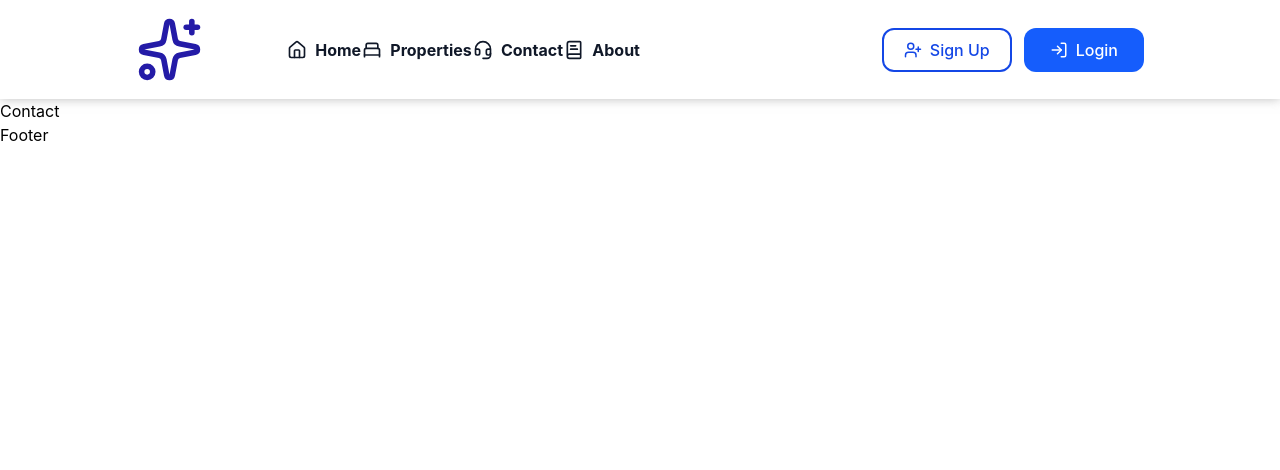
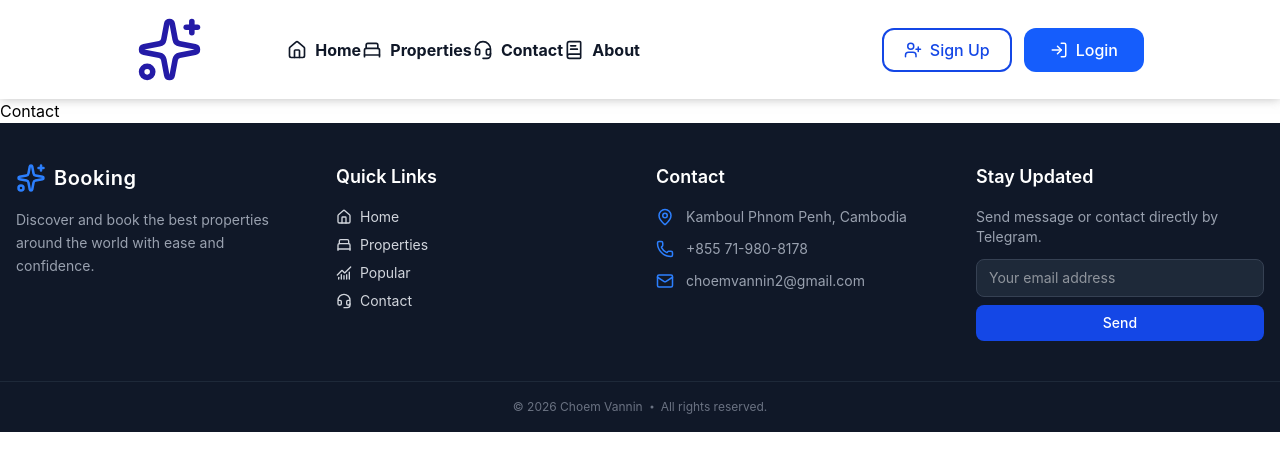
Before and after one commit to choemvannin2-hub/Hotel-System-Management-Frontend-React.js-Tailwindcss-, a React (Vite) app: page /contact in a window 1280 px wide. Shown: the top 470 px of the page. Built offline with nearby package versions, Linux system fonts and the light colour scheme.

Commit message:
Finish Footer component

```diff
--- a/src/components/user/layouts/Footer.jsx
+++ b/src/components/user/layouts/Footer.jsx
@@ -1,8 +1,101 @@
 import React from 'react'
+import { Link } from 'react-router-dom'
+import { BedSingle, BookText, ChartNoAxesCombined, Dot, DotIcon, Headset, Home, Mail, MapPin, Phone, Sparkles } from 'lucide-react'
 
 const Footer = () => {
+
+  const NavLinks = [
+    { label: "Home", path: "/", icon: Home },
+    { label: "Properties", path: "/properties", icon: BedSingle },
+    { label: "Popular", path: "/popular", icon: ChartNoAxesCombined },
+    { label: "Contact", path: "/contact", icon: Headset }
+  ]
+
   return (
-    <div>Footer</div>
+    <footer className="bg-gray-900 text-gray-300">
+      {/* Main Footer Container */}
+      <div className="max-w-7xl mx-auto px-4 py-10 grid grid-cols-1 md:grid-cols-4 gap-8">
+
+        {/* Brand Section */}
+        <div className="space-y-4">
+          <Link to="/" className="flex items-center gap-x-2 text-white">
+            <Sparkles className="text-blue-500" size={30} />
+            <span className="font-semibold text-xl tracking-wide">Booking</span>
+          </Link>
+          <p className="text-sm text-gray-400 leading-relaxed">
+            Discover and book the best properties around the world with ease and confidence.
+          </p>
+        </div>
+
+        {/* Quick Links */}
+        <div>
+          <h3 className="text-white font-semibold text-lg mb-4">Quick Links</h3>
+          <ul className="space-y-2 text-sm">
+            {NavLinks.map((link) => {
+              const Icon = link.icon
+              return (
+                <li key={link.label}>
+                  <Link
+                    to={link.path}
+                    className="flex items-center gap-x-2 hover:text-blue-400 transition-colors"
+                  >
+                    <Icon size={16} />
+                    <span>{link.label}</span>
+                  </Link>
+                </li>
+              )
+            })}
+          </ul>
+        </div>
+
+        {/* Contact Info */}
+        <div>
+          <h3 className="text-white font-semibold text-lg mb-4">Contact</h3>
+          <ul className="space-y-3 text-sm text-gray-400">
+            <li className="flex items-center gap-x-3">
+              <MapPin size={18} className="text-blue-500" />
+              <span>Kamboul Phnom Penh, Cambodia</span>
+            </li>
+            <li className="flex items-center gap-x-3">
+              <Phone size={18} className="text-blue-500" />
+              <span>+855 71-980-8178</span>
+            </li>
+            <li className="flex items-center gap-x-3">
+              <Mail size={18} className="text-blue-500" />
+              <span>choemvannin2@gmail.com</span>
+            </li>
+          </ul>
+        </div>
+
+        {/* Newsletter Signup */}
+        <div>
+          <h3 className="text-white font-semibold text-lg mb-4">Stay Updated</h3>
+          <p className="text-sm text-gray-400 mb-3">
+            Send message or contact directly by Telegram.
+          </p>
+          <form onSubmit={(e) => e.preventDefault()} className="flex flex-col gap-2">
+            <input
+              type="email"
+              placeholder="Your email address"
+              className="px-3 py-2 bg-gray-800 text-white rounded-lg border border-gray-700 focus:outline-none focus:border-blue-500 text-sm"
+              required
+            />
+            <button
+              type="submit"
+              className="py-2 px-4 bg-blue-700 hover:bg-blue-800 text-white text-sm font-medium rounded-lg transition-colors"
+            >
+              Send
+            </button>
+          </form>
+        </div>
+
+      </div>
+
+      {/* Bottom Bar */}
+      <div className="border-t border-gray-800 py-4 px-4 text-center text-xs text-gray-500">
+        <p className='flex justify-center items-center'>© 2026 Choem Vannin <DotIcon size={18} /> All rights reserved.</p>
+      </div>
+    </footer>
   )
 }
 
```
